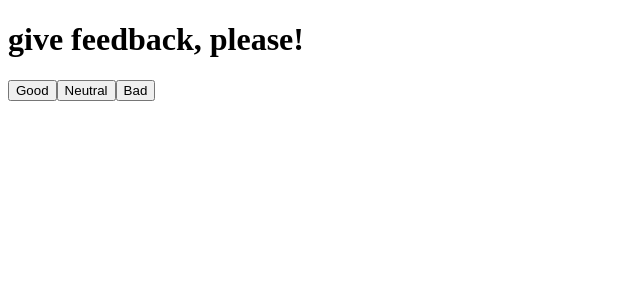
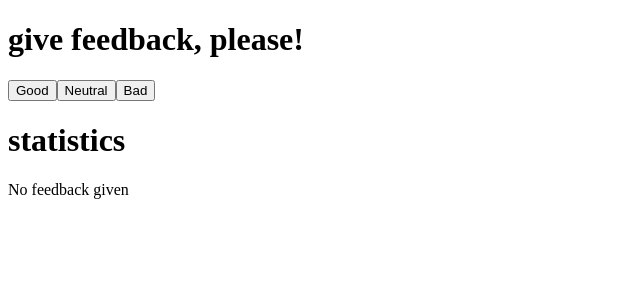
Before and after one commit to Duola224/fsopen-react, a React (Vite) app in the folder unicafe/: page / in a window 1280 px wide. Shown: the top 300 px of the page, without its empty margins (0-640 px from the left). Built offline with nearby package versions, Linux system fonts and the light colour scheme.

Commit message:
unicafe 1.9: step 4 → Add conditionnal display of stats values

```diff
--- a/unicafe/src/App.jsx
+++ b/unicafe/src/App.jsx
@@ -5,6 +5,16 @@ const Display = ({ textToDisplay, value }) => <p><span>{textToDisplay}</span> <s
 
 const Statistics = ({ good, neutral, bad }) => {
   const all = good + neutral + bad
+  if (!(good + bad + neutral)) {
+    return (
+      <>
+        <h1>statistics</h1>
+        <p>No feedback given</p>
+      </>
+
+    )
+  }
+
   return (
     <>
       <h1>statistics</h1>
@@ -37,16 +47,6 @@ const App = () => {
     setNeutral(nbNeutral);
   }
 
-  if (!(good + bad + neutral)) {
-    return (
-      <div>
-        <h1>give feedback, please!</h1>
-        <Button handleClickBtn={goodFeedback} text="Good" />
-        <Button handleClickBtn={neutralFeedback} text="Neutral" />
-        <Button handleClickBtn={badFeedback} text="Bad" />
-      </div>
-    )
-  }
   return (
     <div>
       <h1>give feedback, please!</h1>
```
